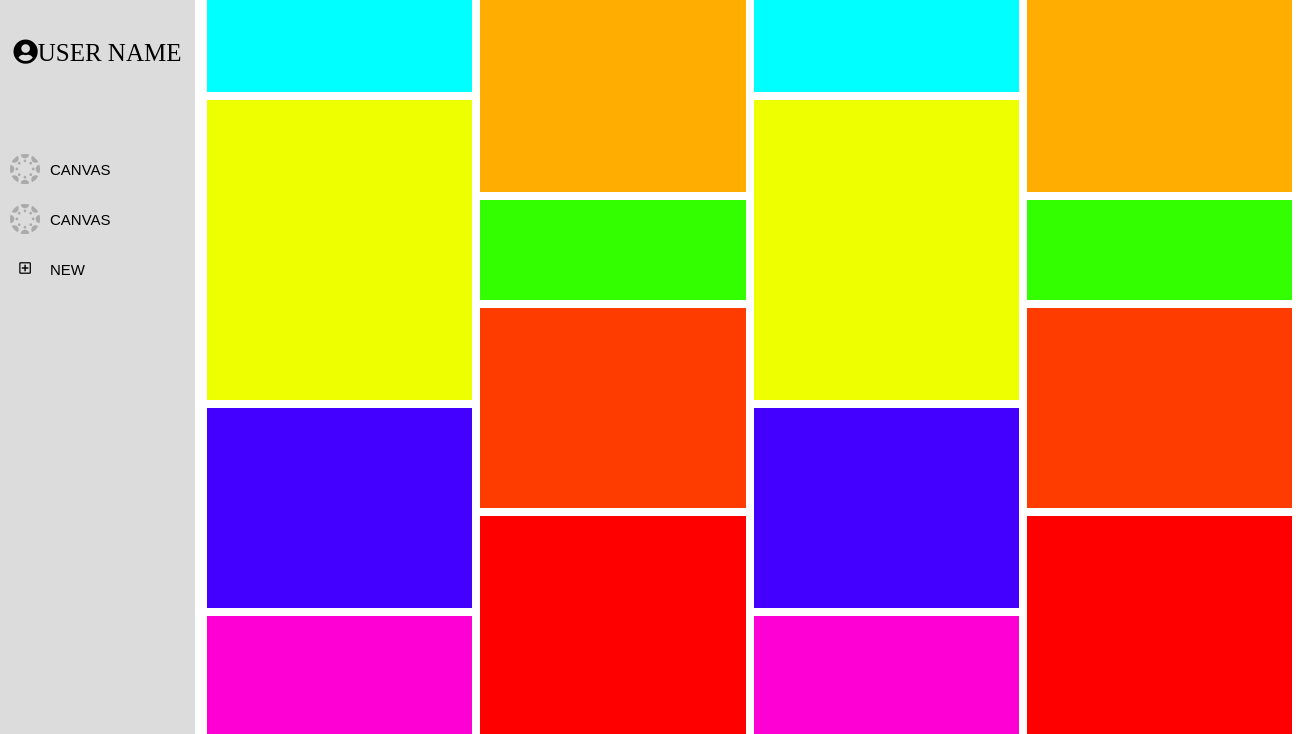
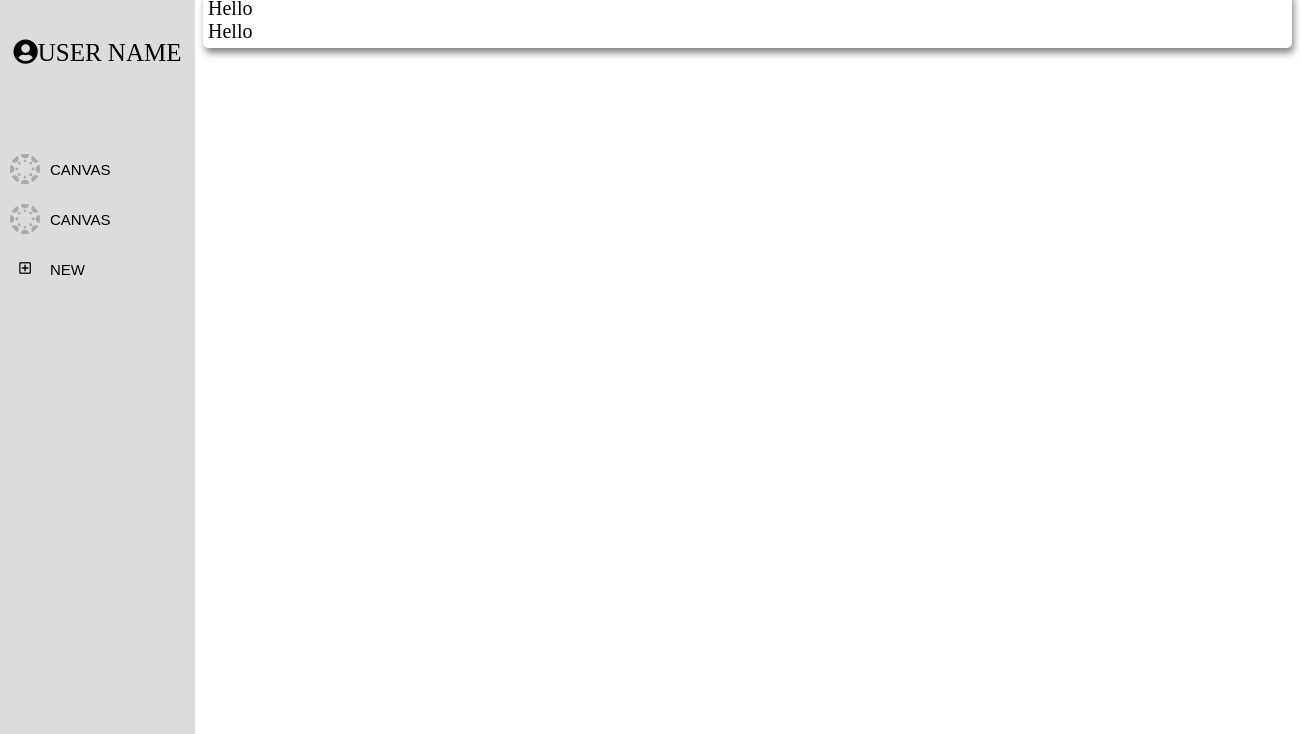
Before and after one commit to sakurasoso/homeworkReminder, an Electron app: page src/html/index.html in a window 1300 px wide. Shown: the part 66-800 px from the top of the page. Drawn offline with Linux system fonts and the light colour scheme.

Commit message:
20200305001

```diff
--- a/src/css/main.css
+++ b/src/css/main.css
@@ -1,24 +1,21 @@
 html {
     height: 100%;
-    width:  100%;
+    width: 100%;
 }
 
-body{
+body {
     margin: 0;
     height: 100%;
 }
 
-
-
 .header_wrapper {
-    background-color:rgb(45, 121, 208);
+    background-color: rgb(45, 121, 208);
     color: aliceblue;
     height: 50px;
     width: 100%;
     display: flex;
     align-items: center;
 }
-
 
 #app_logo {
     font-size: 38px;
@@ -29,7 +26,7 @@ body{
     align-items: center;
 }
 
-#app_title{
+#app_title {
     font-size: 130%;
     float: left;
     display: flex;
@@ -38,17 +35,16 @@ body{
     width: 20%;
 }
 
-.searchbox{
+.searchbox {
     width: 500px;
     height: 45px;
     background-color: white;
     display: flex;
     align-items: center;
     float: right;
-
 }
 
-#header_search_logo{
+#header_search_logo {
     display: flex;
     width: 50px;
     height: 50px;
@@ -58,7 +54,7 @@ body{
     color: rgb(45, 121, 208);
 }
 
-#search_box_input{
+#search_box_input {
     float: left;
     align-self: center;
     width: calc(100% - 50px);
@@ -67,97 +63,106 @@ body{
     outline: none;
     font-size: 16px;
 }
-.main_under{
-    height: calc( 100% - 50px );
+
+.main_under {
+    height: calc( 100% - 50px);
     width: 100%;
     display: inline-flex;
 }
-.under_main_menu{
+
+.under_main_menu {
     height: 100%;
     min-width: 80px;
     width: 15%;
-    background-color:rgb(220, 220, 220);
+    background-color: rgb(220, 220, 220);
 }
-.user_s_profile{
+
+.user_s_profile {
     height: 160px;
     width: 100%;
     display: flex;
     justify-content: center;
     align-items: center;
     font-size: 25px;
+}
 
-}
-.user_info_setting{
+.user_info_setting {
     display: flex;
     height: 50px;
 }
-ol{
+
+ol {
     padding: 0;
     margin: 0;
     list-style: none;
 }
-.menu_button_con{
+
+.menu_button_con {
     margin: 0;
     height: 50px;
+}
 
-}
-.menu_button{
+.menu_button {
     border: none;
     outline: none;
     padding: 0;
     width: 100%;
     display: flex;
     align-items: center;
-    background-color: rgb(220, 220, 220);;
+    background-color: rgb(220, 220, 220);
+    ;
+}
 
-}
-.menu_button:hover{
+.menu_button:hover {
     background-color: rgb(200, 200, 200);
 }
-.menu_button:active{
+
+.menu_button:active {
     background-color: rgb(179, 179, 179);
 }
 
-.menu_button_icon{
-   width: 50px;
-   height: 50px;
-   display: flex;
-   justify-content: center;
-   align-items: center;
-
+.menu_button_icon {
+    width: 50px;
+    height: 50px;
+    display: flex;
+    justify-content: center;
+    align-items: center;
 }
 
-#canvas_logo{
+#canvas_logo {
     width: 30px;
     height: 30px;
 }
 
-.menu_button_content{
+.menu_button_content {
     font-size: 15px;
 }
 
-.todo_main{
+.todo_main {
     width: 85%;
 }
-.todo_main_con{
+
+.todo_main_con {
     width: 100%;
     height: 100%;
     white-space: nowrap;
     overflow-y: scroll;
+}
 
+
+.reminder_con {
+    width: calc ( 100% - 8px);
+    margin: 8px;
+    vertical-align: middle;
+    font-size: 20px;
+    border: 2px;
+    border-style: solid;
+    border-radius: 5px;
+    border: #888888;
+    box-shadow: 2px 5px 7px #888888;
+    padding: 5px;
 }
-.todo_main_row{
-    display: flex;
-    flex-wrap: wrap;
-    padding: 0 8px 0 4px;
+
+.reminder_header .reminder_detail {
+    width: inherit;
 }
-.todo_column{
-    flex: 25%;
-    max-width: 25%;
-}
-.todo_column div {
-    width: calc ( 100% - 8px );
-    margin-top: 8px;
-    margin-left: 8px;
-    vertical-align: middle;
-  }
--- a/src/html/index.html
+++ b/src/html/index.html
@@ -4,12 +4,13 @@
     <link rel="stylesheet" type="text/css" href="../css/main.css">
     <link href="../node_modules/@fortawesome/fontawesome-free/css/all.css" rel="stylesheet">
 </header>
+
 <body>
-        <div class = "header_wrapper" role="main_header">
-            <span class = "logo_container" id="app_logo" role="logo_container">
+    <div class="header_wrapper" role="main_header">
+        <span class="logo_container" id="app_logo" role="logo_container">
                 <i class="far fa-calendar-alt"></i>
             </span>
-            <div id="app_title" role = "title_display">Homework Reminder</div>
+        <div id="app_title" role="title_display">Homework Reminder</div>
         <div role="search" class="searchbox">
             <div role="logo_container" class="logo_container" id="header_search_logo">
                 <i class="fas fa-search"></i>
@@ -20,7 +21,7 @@
 
     <div role="main" class="main_under">
         <div role="menubar" class="under_main_menu">
-                <div role="figure" class = "user_s_profile">
+            <div role="figure" class="user_s_profile">
                 <div role="info_box" class="user_info_setting">
                     <div><i class="fas fa-user-circle"></i></div>
                     <div>USER NAME</div>
@@ -54,39 +55,15 @@
             </ol>
         </div>
         <div role="outside_con" class="todo_main">
-                <div role="listbox" class="todo_main_con">
-                    <div role="calendar_row" class="todo_main_row">
-                        <div class="todo_column">
-                            <div style="background-color: aqua; height: 100px;"></div>
-                            <div style="background-color: rgb(238, 255, 0); height: 300px;"></div>
-                            <div style="background-color: rgb(68, 0, 255); height: 200px;"></div>
-                            <div style="background-color: rgb(255, 0, 212); height: 400px;"></div>
-                        </div>
-                        <div class="todo_column">
-                            <div style="background-color: rgb(255, 174, 0); height: 200px;"></div>
-                            <div style="background-color: rgb(51, 255, 0); height: 100px;"></div>
-                            <div style="background-color: rgb(255, 60, 0); height: 200px;"></div>
-                            <div style="background-color: rgb(255, 0, 0); height: 400px;"></div>
-                        </div>
-                        <div class="todo_column">
-                            <div style="background-color: aqua; height: 100px;"></div>
-                            <div style="background-color: rgb(238, 255, 0); height: 300px;"></div>
-                            <div style="background-color: rgb(68, 0, 255); height: 200px;"></div>
-                            <div style="background-color: rgb(255, 0, 212); height: 400px;"></div>
-                        </div>
-                        <div class="todo_column">
-                            <div style="background-color: rgb(255, 174, 0); height: 200px;"></div>
-                            <div style="background-color: rgb(51, 255, 0); height: 100px;"></div>
-                            <div style="background-color: rgb(255, 60, 0); height: 200px;"></div>
-                            <div style="background-color: rgb(255, 0, 0); height: 400px;"></div>
-                        </div>
-
+            <div role="listbox" class="todo_main_con" id="main_calendar">
+                <div role="calendar_col" class="todo_main_col" id="todo_main_col">
+                   <div class="reminder_con">Hello<br>Hello</div>
                 </div>
             </div>
         </div>
 
     </div>
+</body>
+<script src="../js/main.js"></script>
 
-
-    </body>
 </html>
--- /dev/null
+++ b/src/js/main.js
@@ -0,0 +1,20 @@
+'use strict';
+
+function create_todo_columns(colnum) {
+    var todo_row = document.getElementById("todo_main_row");
+    var col = 0;
+    while (col != colnum) {
+        var column = document.createElement("div");
+        column.className = "todo_column";
+        column.setAttribute("col", col);
+        todo_row.appendChild(column);
+        col++;
+    }
+}
+
+function create_a_reminder(title, time) {
+    var post = document.createElement("div");
+    post.className = "reminder_con";
+    post.innerHTML = title + "  " + time;
+    return post;
+}
--- a/src/main.js
+++ b/src/main.js
@@ -7,8 +7,8 @@ let win
 
 function createWindow () {
   win = new BrowserWindow({
-    width: 1280,
-    height: 720,
+    width: 1300,
+    height: 800,
     webPreferences: {
       nodeIntegration: true
     },
@@ -17,7 +17,7 @@ function createWindow () {
 
   win.loadFile('./html/index.html')
 
-  win.webContents.openDevTools()
+  // win.webContents.openDevTools()
 
   win.on('closed', () => {
     win = null
--- a/src/package.json
+++ b/src/package.json
@@ -12,6 +12,7 @@
     "electron": "^7.1.10"
   },
   "dependencies": {
+    "@babel/standalone": "^7.8.6",
     "@fortawesome/fontawesome-free": "^5.12.1"
   }
 }
```
Also changed, not shown: 1 other file. Lines whose indentation alone changed are shown as unchanged.
